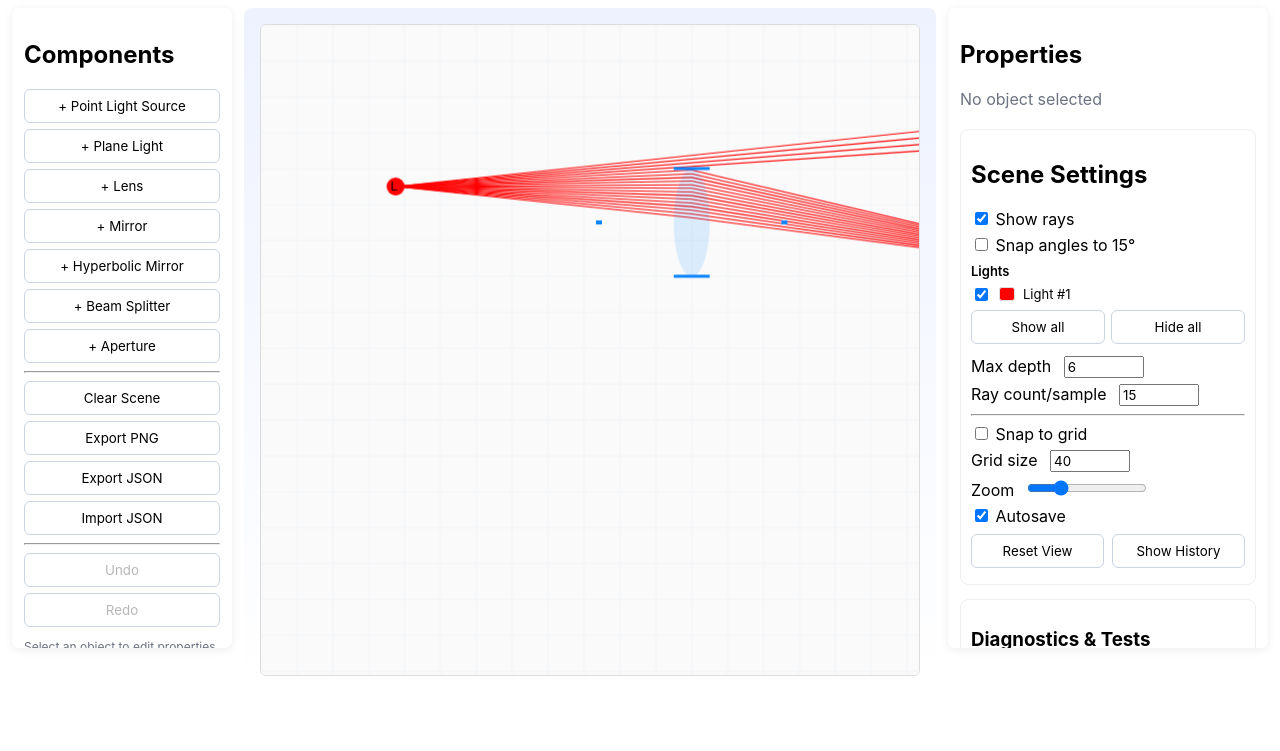
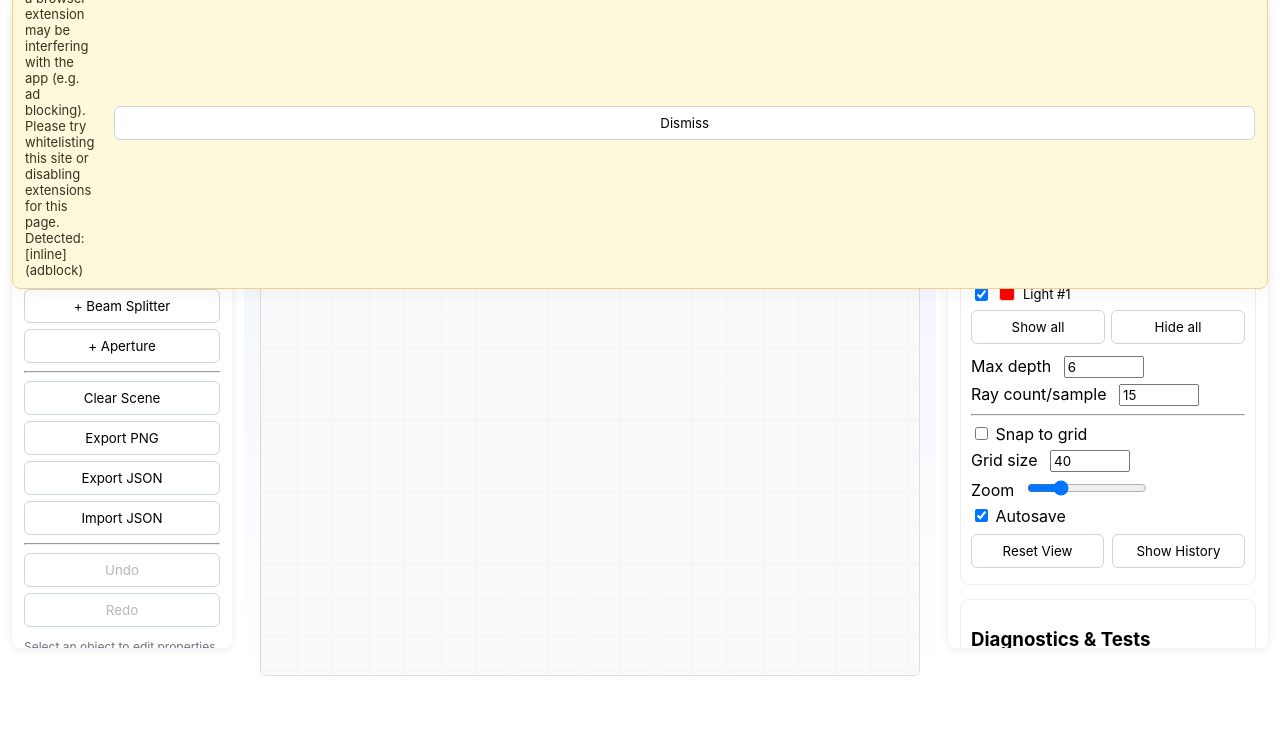
Before and after one commit to laughingrice/optics-sym, a website: page index.html in a window 1280 px wide. Shown: the part 49-800 px from the top of the page. Drawn offline with Linux system fonts and the light colour scheme.

Commit message:
chore(dev): remove temporary iPad error logger; add extension interference detector banner

```diff
--- a/index.html
+++ b/index.html
@@ -151,42 +151,51 @@
     </aside>
   </main>
 
-  <!-- TEMP: iPad error reporter (remove after debugging) -->
   <script>
+    // Content script / extension interference detector: shows a friendly banner if common extension signatures are found
     (function(){
-      function showErrorBanner(msg){
+      function makeBanner(msg){
         try{
-          let b=document.getElementById('debug-error-banner');
+          let b = document.getElementById('extension-warning-banner');
           if(!b){
-            b=document.createElement('div');
-            b.id='debug-error-banner';
-            b.style.position='fixed';
-            b.style.left='12px'; b.style.top='12px'; b.style.right='12px';
-            b.style.zIndex='99999';
-            b.style.background='#ffdddd'; b.style.color='#800';
-            b.style.padding='10px'; b.style.borderRadius='8px';
-            b.style.fontSize='13px'; b.style.boxShadow='0 6px 20px rgba(2,6,23,0.08)';
+            b = document.createElement('div');
+            b.id = 'extension-warning-banner';
+            b.style.position = 'fixed';
+            b.style.left = '12px'; b.style.top = '12px'; b.style.right = '12px';
+            b.style.zIndex = '99999'; b.style.background = '#fff9db'; b.style.color = '#332';
+            b.style.padding = '10px 12px'; b.style.border = '1px solid #f1d18a';
+            b.style.borderRadius = '8px'; b.style.fontSize = '13px'; b.style.boxShadow = '0 6px 20px rgba(2,6,23,0.04)';
+            b.style.display = 'flex'; b.style.gap = '12px'; b.style.alignItems = 'center';
+            const txt = document.createElement('div'); txt.id='extension-warning-text'; txt.style.flex='1'; b.appendChild(txt);
+            const close = document.createElement('button'); close.textContent = 'Dismiss'; close.style.marginLeft='8px'; close.onclick = ()=>{ b.remove(); }; b.appendChild(close);
             document.body.appendChild(b);
           }
-          b.textContent=msg;
-        }catch(e){ console.error('banner failed',e); }
+          const txt = document.getElementById('extension-warning-text'); if(txt) txt.textContent = msg;
+        }catch(e){ console.warn('makeBanner failed', e); }
       }
-      window.addEventListener('error', function(e){
-        const msg = 'Error: '+(e.message||'')+' at '+(e.filename||'')+':'+(e.lineno||0)+':'+(e.colno||0)+' -- '+(e.error && e.error.stack ? e.error.stack : '');
-        console.error('window.error', e);
-        showErrorBanner(msg);
-      }, true);
-      window.addEventListener('unhandledrejection', function(e){
-        const reason = e.reason && e.reason.stack ? e.reason.stack : (e.reason && e.reason.message ? e.reason.message : JSON.stringify(e.reason));
-        const msg = 'UnhandledRejection: '+ reason;
-        console.error('unhandledrejection', e);
-        showErrorBanner(msg);
-      });
-      window.onerror = function(message, source, lineno, colno, error){
-        const msg='onerror: '+message+' at '+source+':'+lineno+':'+colno;
-        console.error('window.onerror', {message, source, lineno, colno, error});
-        showErrorBanner(msg);
-      };
+
+      function detect(){
+        const keywords = ['adblock','adblockplus','abp','ublock','uBlock','adguard','adsbygoogle','adsense','googlesyndication','ads'];
+        const scripts = Array.from(document.scripts || []);
+        const hits = [];
+        for(const s of scripts){
+          try{
+            const txt = (s.src || '') + ' ' + (s.textContent || '');
+            const lower = txt.toLowerCase();
+            for(const k of keywords){ if(lower.indexOf(k) !== -1){ hits.push({script: s.src || '[inline]', reason: k}); break; } }
+          }catch(e){}
+        }
+        const globals = ['adBlock','adblock','AdBlock','blockadblock','__adblock','abp','uBlock'];
+        for(const g of globals){ try{ if(window[g]) hits.push({global:g}); }catch(e){} }
+        return hits;
+      }
+
+      const results = detect();
+      if(results.length){
+        const reason = results.map(r => r.script ? r.script + ' (' + r.reason + ')' : r.global).slice(0,3).join(', ');
+        makeBanner('It looks like a browser extension may be interfering with the app (e.g. ad blocking). Please try whitelisting this site or disabling extensions for this page. Detected: ' + reason);
+        console.warn('Extension interference detected:', results);
+      }
     })();
   </script>
   <script src="app.js"></script>
```
